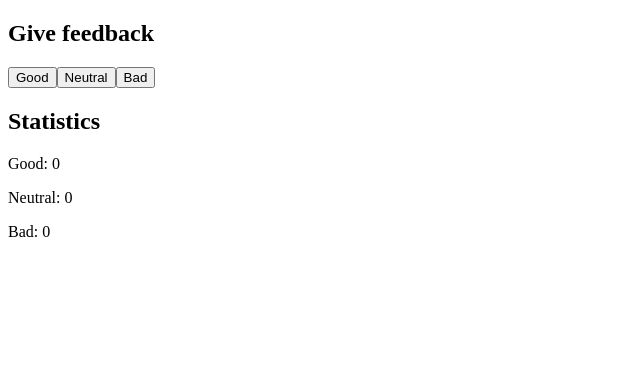
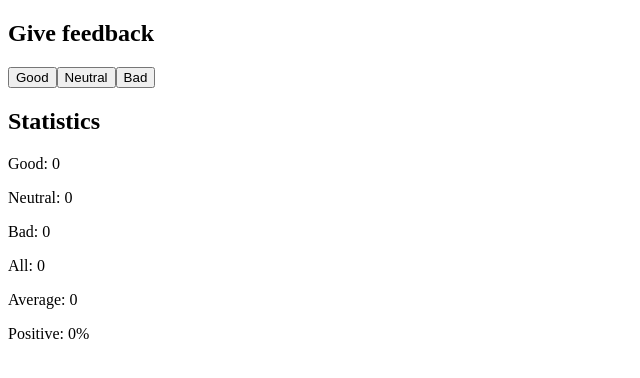
Before and after one commit to ada-ip/fullstackopen, a React (Vite) app in the folder part1/unicafe/: page / in a window 1280 px wide. Shown: the top 378 px of the page, without its empty margins (0-640 px from the left). Built offline with nearby package versions, Linux system fonts and the light colour scheme.

Commit message:
Add 1.7: unicafe step2 solution

```diff
--- a/part1/unicafe/src/App.jsx
+++ b/part1/unicafe/src/App.jsx
@@ -11,10 +11,26 @@ const Display = ({ text, value }) => (
 );
 
 const App = () => {
-	// save clicks of each button to its own state
 	const [good, setGood] = useState(0);
 	const [neutral, setNeutral] = useState(0);
 	const [bad, setBad] = useState(0);
+
+	const calculateAverage = (data) => {
+		const categoriesValues = {
+			good: 1,
+			neutral: 0,
+			bad: -1
+		};
+		let avg = 0;
+		data.forEach((d) => (avg += categoriesValues[d.category] * d.number));
+		if (avg === 0) return 0;
+		return avg / data.reduce((acc, curr) => acc + curr.number, 0);
+	};
+
+	const calculatePercentage = (number, all) => {
+		if (all === 0) return 0;
+		return (100 * number) / all;
+	};
 
 	return (
 		<>
@@ -29,6 +45,16 @@ const App = () => {
 				<Display text="Good" value={good} />
 				<Display text="Neutral" value={neutral} />
 				<Display text="Bad" value={bad} />
+				<Display text="All" value={bad + neutral + good} />
+				<Display
+					text="Average"
+					value={calculateAverage([
+						{ category: "good", number: good },
+						{ category: "neutral", number: neutral },
+						{ category: "bad", number: bad }
+					])}
+				/>
+				<Display text="Positive" value={`${calculatePercentage(good, bad + neutral + good)}%`} />
 			</section>
 		</>
 	);
```
